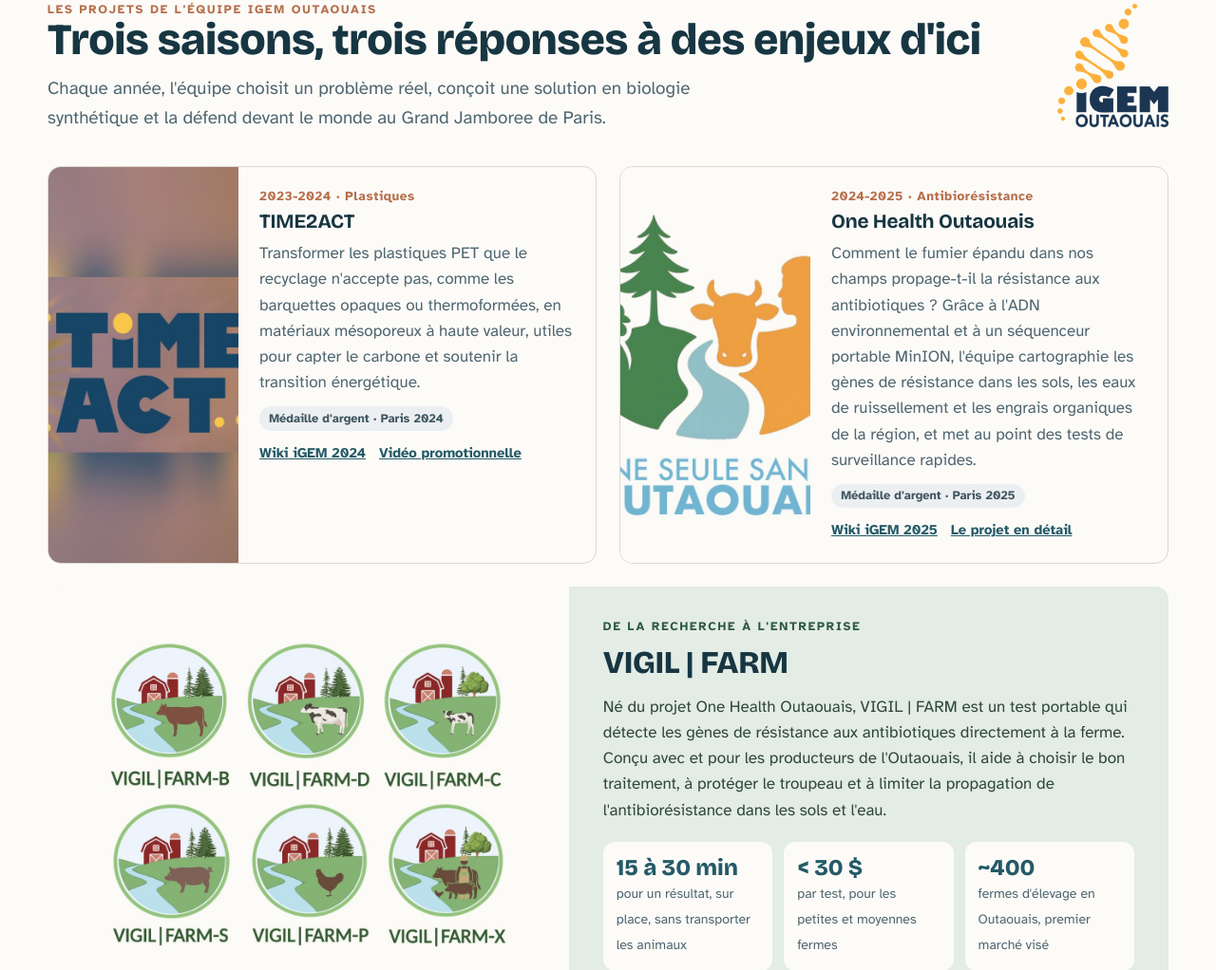
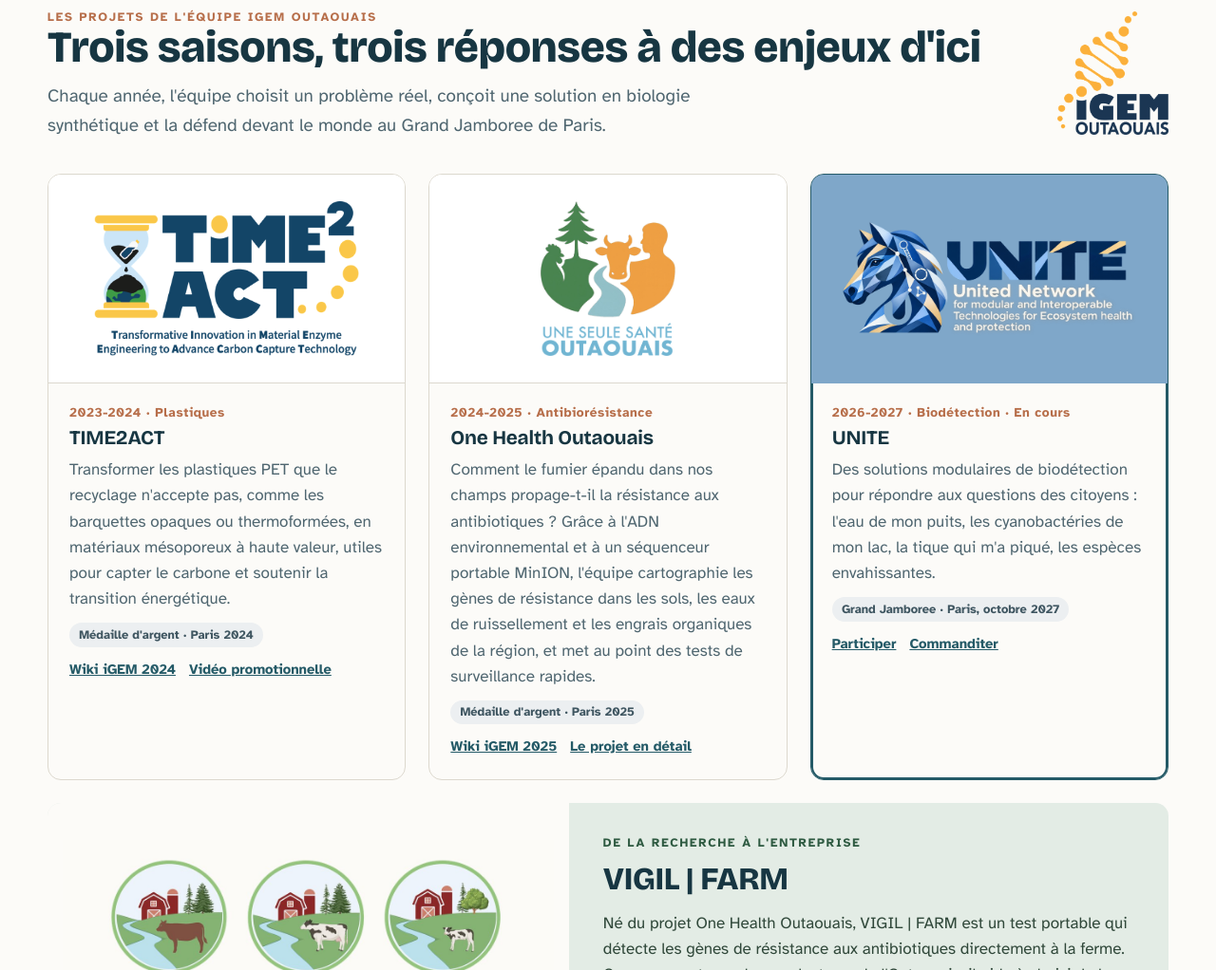
Before and after one commit to ecole-innovation-outaouais/site-web, a plain HTML site: page projets.html in a window 1280 px wide. Shown: the part 1310-2332 px from the top of the page at 95% size. Drawn offline with nearby package versions, Linux system fonts and the light colour scheme.

Commit message:
Projets : logos TIME2ACT, One Health Outaouais et UNITE mis en évidence
Co-Authored-By: Claude Opus 5.5 <noreply@anthropic.com>
Claude-Session: https://claude.ai/code/session_01M2T4puYVa5WwyfSRESR7Hv

```diff
--- a/projets.html
+++ b/projets.html
@@ -148,9 +148,13 @@ p{margin:0}
 
 /* Projets de l'équipe iGEM */
 .equipe-igem{padding:0 0 96px}
-.saisons{display:grid;grid-template-columns:1fr 1fr;gap:24px;margin-top:36px}
-.saison{display:grid;grid-template-columns:200px 1fr;border:1px solid var(--trait);border-radius:var(--r);overflow:hidden;background:var(--blanc)}
-.saison img{width:100%;height:100%;object-fit:cover}
+.saisons{display:grid;grid-template-columns:repeat(3,1fr);gap:24px;margin-top:36px}
+.saison{display:flex;flex-direction:column;border:1px solid var(--trait);border-radius:var(--r);overflow:hidden;background:var(--blanc)}
+.saison.courante{border-color:var(--petrole);box-shadow:0 0 0 2px var(--petrole) inset}
+.logo-projet{display:flex;align-items:center;justify-content:center;height:220px;padding:28px 32px;background:#fff;border-bottom:1px solid var(--trait)}
+.logo-projet.sombre{background:#7FA7C9;border-bottom:0}
+.logo-projet img{max-width:100%;max-height:100%;width:auto;height:auto;object-fit:contain}
+.carte .logo-projet{height:auto;aspect-ratio:4/3}
 .saison .corps{padding:22px;display:flex;flex-direction:column;gap:8px}
 .saison .annee{font:700 .85rem var(--corps);color:var(--cuivre);letter-spacing:.04em}
 .saison p{color:var(--texte-doux)}
@@ -165,8 +169,8 @@ p{margin:0}
 .fait{background:var(--blanc);border-radius:12px;padding:14px}
 .fait strong{display:block;font:800 1.5rem/1.1 var(--display);color:var(--petrole)}
 .fait span{font-size:.88rem;color:var(--texte-doux)}
-@media (max-width:980px){.saisons,.vigil{grid-template-columns:1fr}.vigil img{max-height:340px}}
-@media (max-width:600px){.saison{grid-template-columns:1fr}.saison img{aspect-ratio:4/3}.faits{grid-template-columns:1fr}}
+@media (max-width:980px){.saisons,.vigil{grid-template-columns:1fr}.vigil img{max-height:340px}.logo-projet{height:180px}}
+@media (max-width:600px){.faits{grid-template-columns:1fr}}
 
 
 .commandite{margin-top:24px;display:flex;align-items:center;justify-content:space-between;gap:20px;flex-wrap:wrap;background:var(--nuit);color:var(--blanc);border-radius:var(--r);padding:26px 30px}
@@ -385,7 +389,7 @@ textarea{min-height:120px;resize:vertical}
       </div>
       <div class="cartes">
         <article class="carte">
-          <img src="assets/unite.jpg" alt="Illustration de la plateforme UNITE et des cinq milieux qu'elle relie : forêts, eaux douces, sols agricoles, milieux industriels et santé">
+          <div class="logo-projet sombre"><img src="assets/logo-unite.png" alt="Logo UNITE"></div>
           <div class="corps">
             <span class="theme">Innovation · iGEM 2027</span>
             <h3>UNITE</h3>
@@ -422,7 +426,7 @@ textarea{min-height:120px;resize:vertical}
       <p class="lead" style="margin-top:12px">Chaque année, l'équipe choisit un problème réel, conçoit une solution en biologie synthétique et la défend devant le monde au Grand Jamboree de Paris.</p>
       <div class="saisons">
         <article class="saison">
-          <img src="assets/time2act.jpg" alt="Logo du projet TIME2ACT : un sablier et le nom TIME² ACT">
+          <div class="logo-projet"><img src="assets/logo-time2act.png" alt="Logo du projet TIME2ACT : un sablier et le nom TIME² ACT"></div>
           <div class="corps">
             <span class="annee">2023-2024 · Plastiques</span>
             <h3>TIME2ACT</h3>
@@ -432,13 +436,23 @@ textarea{min-height:120px;resize:vertical}
           </div>
         </article>
         <article class="saison">
-          <img src="assets/logo-une-seule-sante-outaouais.jpg" alt="Logo Une seule santé Outaouais : une poule, un arbre, une vache et une personne reliés par une rivière">
+          <div class="logo-projet"><img src="assets/logo-oho.png" alt="Logo Une seule santé Outaouais : une poule, un arbre, une vache et une personne reliés par une rivière"></div>
           <div class="corps">
             <span class="annee">2024-2025 · Antibiorésistance</span>
             <h3>One Health Outaouais</h3>
             <p>Comment le fumier épandu dans nos champs propage-t-il la résistance aux antibiotiques ? Grâce à l'ADN environnemental et à un séquenceur portable MinION, l'équipe cartographie les gènes de résistance dans les sols, les eaux de ruissellement et les engrais organiques de la région, et met au point des tests de surveillance rapides.</p>
             <span class="medaille">Médaille d'argent · Paris 2025</span>
             <div class="liens"><a href="https://2025.igem.wiki/outaouais/" target="_blank" rel="noopener">Wiki iGEM 2025</a><a href="https://equipeigemoutaouais.com/notre-projet/" target="_blank" rel="noopener">Le projet en détail</a></div>
+          </div>
+        </article>
+        <article class="saison courante">
+          <div class="logo-projet sombre"><img src="assets/logo-unite.png" alt="Logo UNITE, United Network for modular and Interoperable Technologies for Ecosystem health and protection : une tête de cheval en mosaïque"></div>
+          <div class="corps">
+            <span class="annee">2026-2027 · Biodétection · En cours</span>
+            <h3>UNITE</h3>
+            <p>Des solutions modulaires de biodétection pour répondre aux questions des citoyens : l'eau de mon puits, les cyanobactéries de mon lac, la tique qui m'a piqué, les espèces envahissantes.</p>
+            <span class="medaille">Grand Jamboree · Paris, octobre 2027</span>
+            <div class="liens"><a href="participer.html">Participer</a><a href="https://www.zeffy.com/fr-CA/ticketing/plan-de-commandite-igem-outaouais-2026--2027" target="_blank" rel="noopener">Commanditer</a></div>
           </div>
         </article>
       </div>
```
Also changed, not shown: a-propos.html (+9 -5 lines), activites.html (+9 -5 lines), actualites.html (+9 -5 lines), enseignants.html (+9 -5 lines), index.html (+10 -6 lines), participer.html (+9 -5 lines), recherche.html (+9 -5 lines), assets/logo-oho.png (added), assets/logo-time2act.png (added), assets/logo-unite.png (added).
